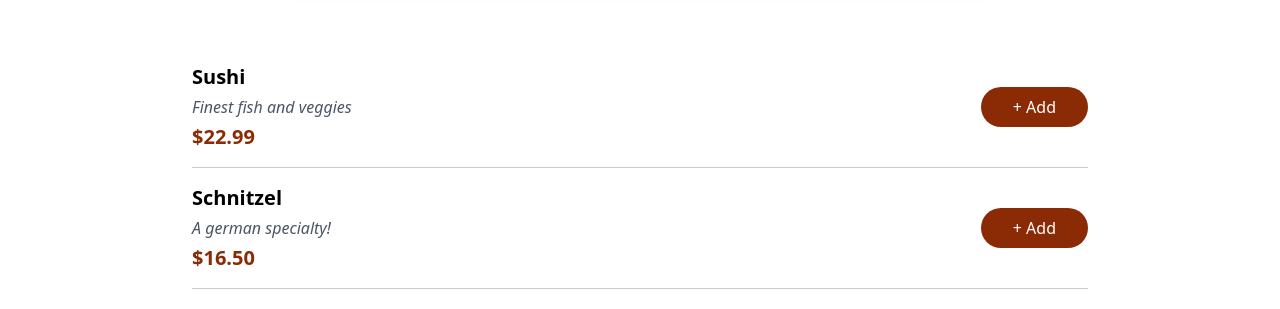
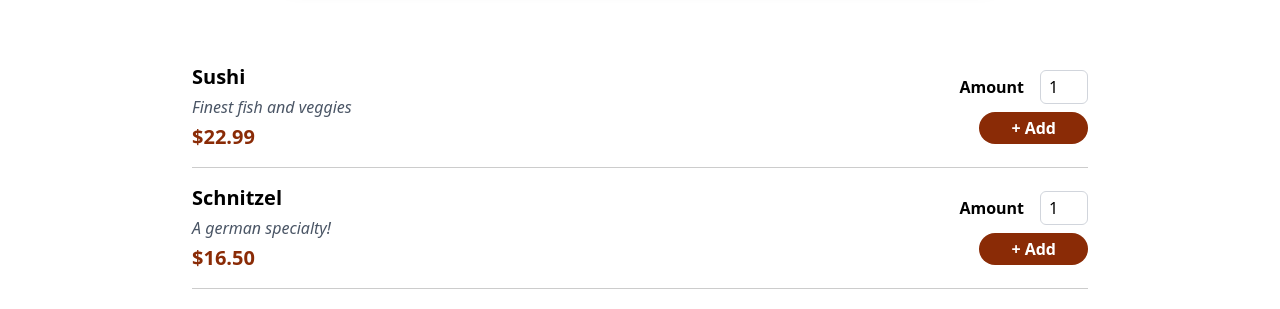
Before and after one commit to kanishk44/restaurant-website, a React (Vite) app: page / in a window 1280 px wide. Shown: the part 453-762 px from the top of the page. Built offline with nearby package versions, Linux system fonts and the light colour scheme.

Commit message:
Added a quantity input

```diff
--- a/src/components/Meals/MealItem.jsx
+++ b/src/components/Meals/MealItem.jsx
@@ -1,6 +1,7 @@
 import React from "react";
+import MealItemForm from "./MealItemForm";
 
-const MealItem = ({ name, description, price }) => {
+const MealItem = ({ id, name, description, price }) => {
   return (
     <div className="flex justify-between items-center border-b border-[#ccc] py-4">
       <div>
@@ -10,10 +11,8 @@ const MealItem = ({ name, description, price }) => {
           ${price.toFixed(2)}
         </div>
       </div>
-      <div className="flex items-center">
-        <button className="bg-[#8a2b06] text-white px-8 py-2 rounded-full hover:bg-[#641e03] transition-colors">
-          + Add
-        </button>
+      <div>
+        <MealItemForm id={id} />
       </div>
     </div>
   );
--- /dev/null
+++ b/src/components/Meals/MealItemForm.jsx
@@ -0,0 +1,30 @@
+import React from "react";
+
+const MealItemForm = (props) => {
+  return (
+    <form className="text-right">
+      <div className="flex items-center mb-2">
+        <label htmlFor={`amount_${props.id}`} className="font-bold mr-4">
+          Amount
+        </label>
+        <input
+          type="number"
+          id={`amount_${props.id}`}
+          min="1"
+          max="5"
+          step="1"
+          defaultValue="1"
+          className="w-12 rounded-md border border-gray-300 pl-2 py-1"
+        />
+      </div>
+      <button
+        type="submit"
+        className="bg-[#8a2b06] text-white px-8 py-1 rounded-full hover:bg-[#641e03] transition-colors font-bold"
+      >
+        + Add
+      </button>
+    </form>
+  );
+};
+
+export default MealItemForm;
--- a/src/components/Meals/Meals.jsx
+++ b/src/components/Meals/Meals.jsx
@@ -35,6 +35,7 @@ const Meals = () => {
         {DUMMY_MEALS.map((meal) => (
           <MealItem
             key={meal.id}
+            id={meal.id}
             name={meal.name}
             description={meal.description}
             price={meal.price}
```
